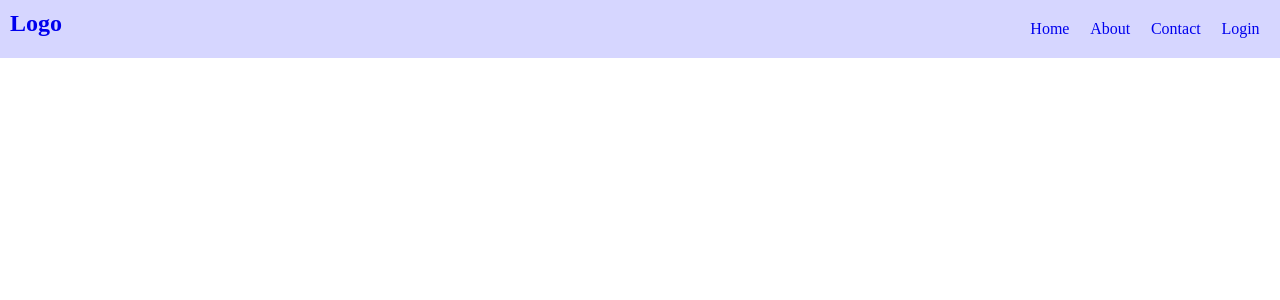
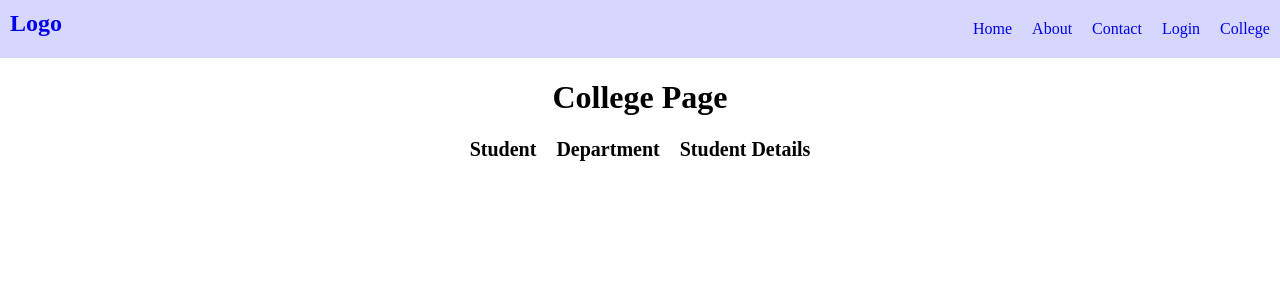
Before and after one commit to Srijan-giri/React_Code_step_by_Step, a React (Vite) app: page /college in a window 1280 px wide. Shown: the top 300 px of the page. Built offline with nearby package versions, Linux system fonts and the light colour scheme.

Commit message:
Nested Routing in React Router

```diff
--- a/public/app.css
+++ b/public/app.css
@@ -16,7 +16,8 @@ body {
     display: flex;
     margin: auto;
     justify-content: space-around;
-    width: 250px;
+    /* max-width: 100%; */
+    width: 307px;
 }
 
 .header ul li {
@@ -30,3 +31,22 @@ body {
 .header .link h2 {
     margin: 0px;
 }
+
+
+.college {
+    text-align: center;
+}
+
+
+.college .nav-link {
+    text-decoration: none;
+
+    margin: 10px;
+    font-weight: bold;
+    color: black;
+    font-size: 20px;
+}
+
+.college .nav-link:hover {
+    text-decoration: underline;
+}
--- a/src/App.jsx
+++ b/src/App.jsx
@@ -1,10 +1,14 @@
-import { Routes, Route } from "react-router";
+import { Routes, Route, Navigate } from "react-router";
 import About from "./components/About";
 import Contact from "./components/Contact";
 import Login from "./components/Login";
 import Navbar from "./components/Navbar";
 import '../public/app.css'
 import Home from "./components/Home";
+import College from "./components/College";
+import Student from "./components/Student";
+import Department from "./components/Department";
+import StudentDetails from "./components/StudentDetails";
 
 
 function App() {
@@ -17,6 +21,13 @@ function App() {
         <Route path="/about" element={<About />}></Route>
         <Route path="/contact" element={<Contact />}>Contact</Route>
         <Route path="/login" element={<Login />}>Login</Route>
+        <Route path="/college" element={<College />}>
+          <Route path="student" element={<Student />}></Route>
+          <Route path="department" element={<Department />}></Route>
+          <Route path="student-details" element={<StudentDetails />}></Route>
+        </Route>
+
+        <Route path="/*" element={<Navigate to={"/"} />}></Route>
       </Routes>
 
 
--- /dev/null
+++ b/src/components/College.jsx
@@ -0,0 +1,22 @@
+import React from 'react'
+import { Link, NavLink, Outlet } from 'react-router'
+
+function College() {
+    return (
+        <div>
+            <h1 style={{ textAlign: 'center' }}>College Page</h1>
+            <div className='college'>
+                <NavLink to="student" className='nav-link'>Student</NavLink>
+                <NavLink to="department" className='nav-link'>Department</NavLink>
+                <NavLink to="Student-details" className='nav-link'>Student Details</NavLink>
+                <Outlet/>
+
+                {/*  An <Outlet/> should be used in parent route elements to render their child route elements */}
+            </div>
+
+
+        </div>
+    )
+}
+
+export default College
--- /dev/null
+++ b/src/components/Department.jsx
@@ -0,0 +1,11 @@
+import React from 'react'
+
+function Department() {
+    return (
+        <div>
+            <h1>Department Page</h1>
+        </div>
+    )
+}
+
+export default Department
--- a/src/components/Navbar.jsx
+++ b/src/components/Navbar.jsx
@@ -13,6 +13,7 @@ function Navbar() {
                     <li><Link to={'/about'} className='link'>About</Link></li>
                     <li><Link to={'/contact'} className='link'>Contact</Link></li>
                     <li><Link to={'/login'} className='link'>Login</Link></li>
+                    <li><Link to={'/college'} className="link">College</Link></li>
                 </ul>
             </div>
         </div>
--- /dev/null
+++ b/src/components/Student.jsx
@@ -0,0 +1,11 @@
+import React from 'react'
+
+function Student() {
+    return (
+        <div>
+            <h1>Student Page</h1>
+        </div>
+    )
+}
+
+export default Student
--- /dev/null
+++ b/src/components/StudentDetails.jsx
@@ -0,0 +1,11 @@
+import React from 'react'
+
+function StudentDetails() {
+    return (
+        <div>
+            <h1>Student Details Page</h1>
+        </div>
+    )
+}
+
+export default StudentDetails
```
Also changed, not shown: 1 other file (tests, documents, lock files or other folders).
